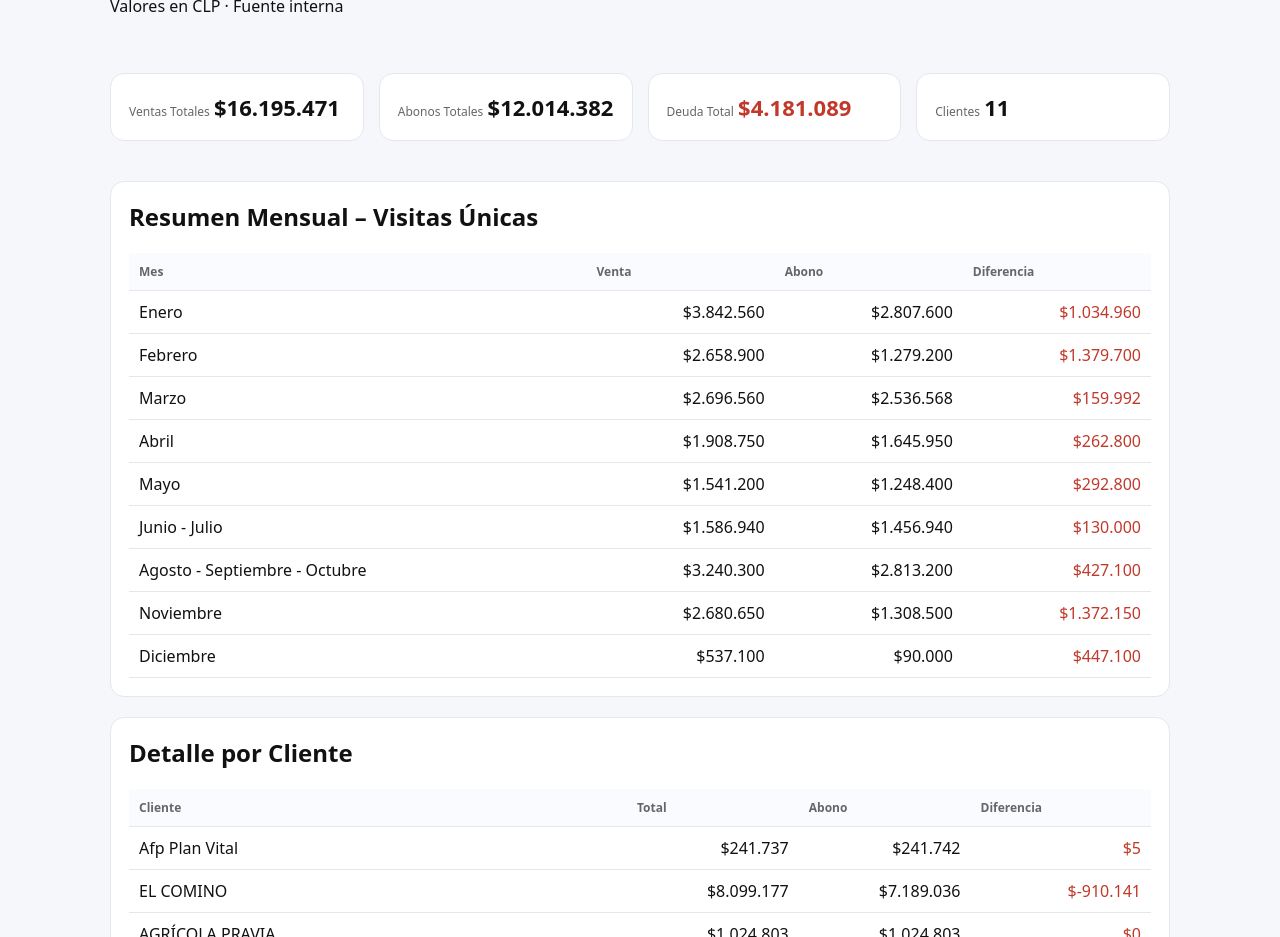
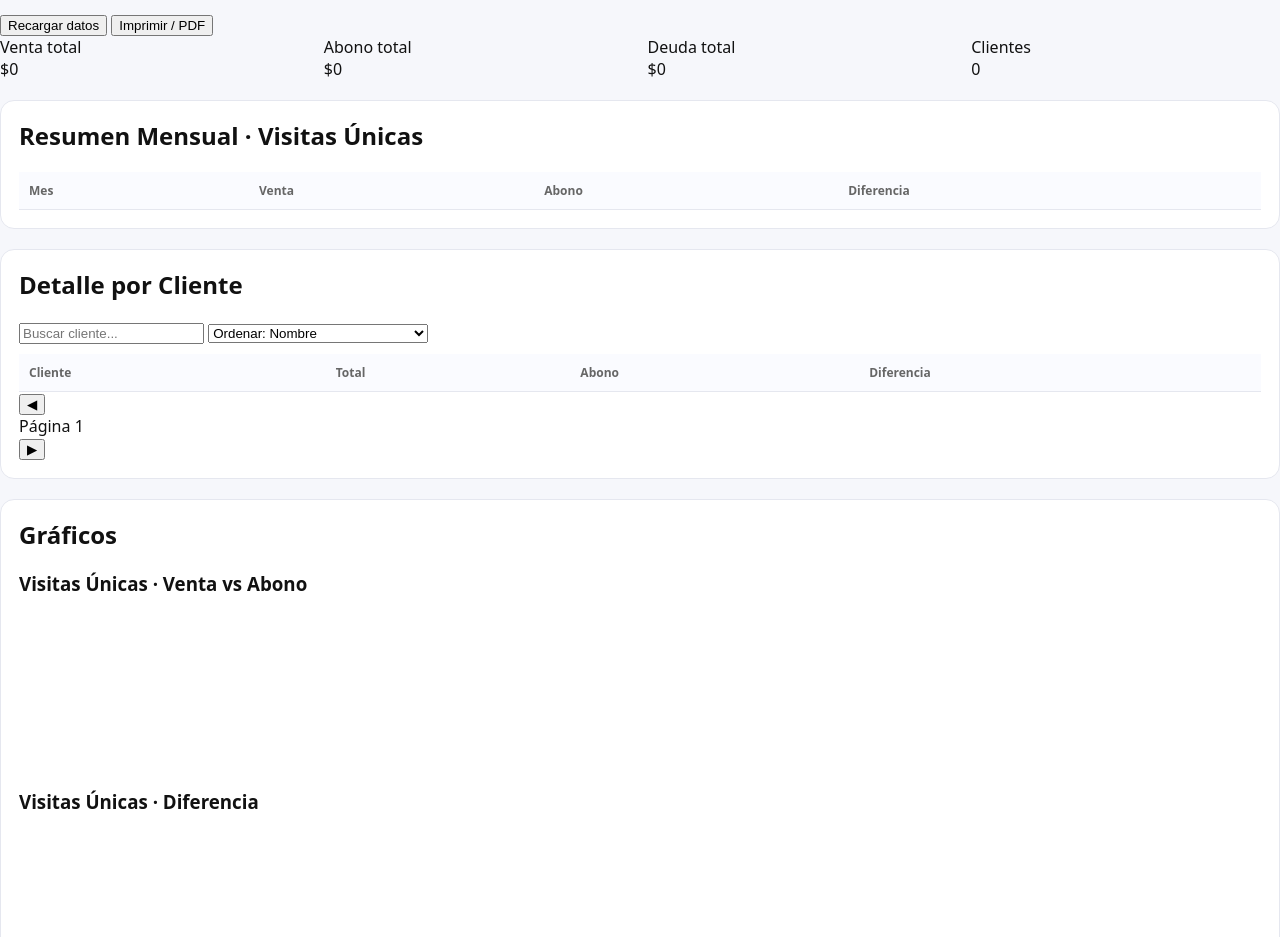
Before and after one commit to calidadecosanplagas/reporte-financiero, a plain HTML site: page index.html in a window 1280 px wide. Shown: the part 105-1042 px from the top of the page. Drawn offline with nearby package versions, Linux system fonts and the light colour scheme; a script that the page names is missing.

Commit message:
Update index.html

```diff
--- a/index.html
+++ b/index.html
@@ -1,73 +1,131 @@
 <!doctype html>
 <html lang="es">
 <head>
-  <meta charset="utf-8">
-  <title>Reporte Financiero Clientes</title>
-  <meta name="viewport" content="width=device-width, initial-scale=1">
-  <link rel="stylesheet" href="styles.css">
+  <meta charset="utf-8" />
+  <meta name="viewport" content="width=device-width, initial-scale=1" />
+  <title>Reporte Financiero</title>
+  <link rel="stylesheet" href="styles.css" />
 </head>
+
 <body>
-
-<header class="wrap">
+  <main class="container">
+    <header class="header">
       <h1>Reporte Financiero</h1>
-  <p>Valores en CLP · Fuente interna</p>
+      <p class="muted">Valores en CLP · Fuente: Excel interno (XLSX)</p>
+      <div class="toolbar">
+        <button id="btnReload" class="btn">Recargar datos</button>
+        <button id="btnPrint" class="btn btn-ghost">Imprimir / PDF</button>
+      </div>
     </header>
 
-<main class="wrap">
-
-  <!-- KPIs -->
     <section class="kpis">
-    <div class="card">
-      <span class="label">Ventas Totales</span>
-      <span class="value" id="kpiVentas">$0</span>
+      <div class="kpi">
+        <div class="kpi-label">Venta total</div>
+        <div class="kpi-value" id="kpiVentaTotal">$0</div>
       </div>
-    <div class="card">
-      <span class="label">Abonos Totales</span>
-      <span class="value" id="kpiAbonos">$0</span>
+      <div class="kpi">
+        <div class="kpi-label">Abono total</div>
+        <div class="kpi-value" id="kpiAbonoTotal">$0</div>
       </div>
-    <div class="card">
-      <span class="label">Deuda Total</span>
-      <span class="value deuda" id="kpiDeuda">$0</span>
+      <div class="kpi">
+        <div class="kpi-label">Deuda total</div>
+        <div class="kpi-value kpi-negative" id="kpiDeudaTotal">$0</div>
       </div>
-    <div class="card">
-      <span class="label">Clientes</span>
-      <span class="value" id="kpiClientes">0</span>
+      <div class="kpi">
+        <div class="kpi-label">Clientes</div>
+        <div class="kpi-value" id="kpiClientes">0</div>
       </div>
     </section>
 
-  <!-- Resumen mensual visitas únicas -->
     <section class="card">
-    <h2>Resumen Mensual – Visitas Únicas</h2>
-    <table>
+      <div class="card-title">
+        <h2>Resumen Mensual · Visitas Únicas</h2>
+      </div>
+
+      <div class="table-wrap">
+        <table class="table" id="tablaUnicos">
           <thead>
             <tr>
               <th>Mes</th>
-          <th>Venta</th>
-          <th>Abono</th>
-          <th>Diferencia</th>
+              <th class="num">Venta</th>
+              <th class="num">Abono</th>
+              <th class="num">Diferencia</th>
             </tr>
           </thead>
-      <tbody id="tablaMensual"></tbody>
+          <tbody></tbody>
         </table>
+      </div>
     </section>
 
-  <!-- Detalle clientes -->
     <section class="card">
+      <div class="card-title">
         <h2>Detalle por Cliente</h2>
-    <table>
+
+        <div class="search">
+          <input id="searchCliente" type="search" placeholder="Buscar cliente..." />
+          <select id="sortBy">
+            <option value="nombre">Ordenar: Nombre</option>
+            <option value="total_desc">Ordenar: Total ↓</option>
+            <option value="abono_desc">Ordenar: Abono ↓</option>
+            <option value="diferencia_asc">Ordenar: Deuda (más negativa) ↑</option>
+          </select>
+        </div>
+      </div>
+
+      <div class="table-wrap">
+        <table class="table" id="tablaClientes">
           <thead>
             <tr>
               <th>Cliente</th>
-          <th>Total</th>
-          <th>Abono</th>
-          <th>Diferencia</th>
+              <th class="num">Total</th>
+              <th class="num">Abono</th>
+              <th class="num">Diferencia</th>
             </tr>
           </thead>
-      <tbody id="tablaClientes"></tbody>
+          <tbody></tbody>
         </table>
+      </div>
+
+      <div class="pager">
+        <button id="prevPage" class="btn btn-ghost">◀</button>
+        <div class="muted" id="pageInfo">Página 1</div>
+        <button id="nextPage" class="btn btn-ghost">▶</button>
+      </div>
     </section>
 
+    <section class="card">
+      <div class="card-title">
+        <h2>Gráficos</h2>
+      </div>
+
+      <div class="charts">
+        <div class="chart-box">
+          <h3>Visitas Únicas · Venta vs Abono</h3>
+          <canvas id="chartUnicosVentaAbono"></canvas>
+        </div>
+
+        <div class="chart-box">
+          <h3>Visitas Únicas · Diferencia</h3>
+          <canvas id="chartUnicosDiferencia"></canvas>
+        </div>
+
+        <div class="chart-box">
+          <h3>Top 10 Clientes con Mayor Deuda</h3>
+          <canvas id="chartTopDeuda"></canvas>
+        </div>
+      </div>
+    </section>
+
+    <footer class="footer muted">
+      <span>Tip: si actualizas el Excel, reemplaza <code>/data/reporte.xlsx</code> y recarga.</span>
+    </footer>
   </main>
+
+  <!-- SheetJS (leer Excel .xlsx en el navegador) -->
+  <script src="https://cdn.jsdelivr.net/npm/xlsx@0.18.5/dist/xlsx.full.min.js"></script>
+
+  <!-- Chart.js -->
+  <script src="https://cdn.jsdelivr.net/npm/chart.js"></script>
 
   <script src="script.js"></script>
 </body>
```
Lines whose indentation alone changed are shown as unchanged.
